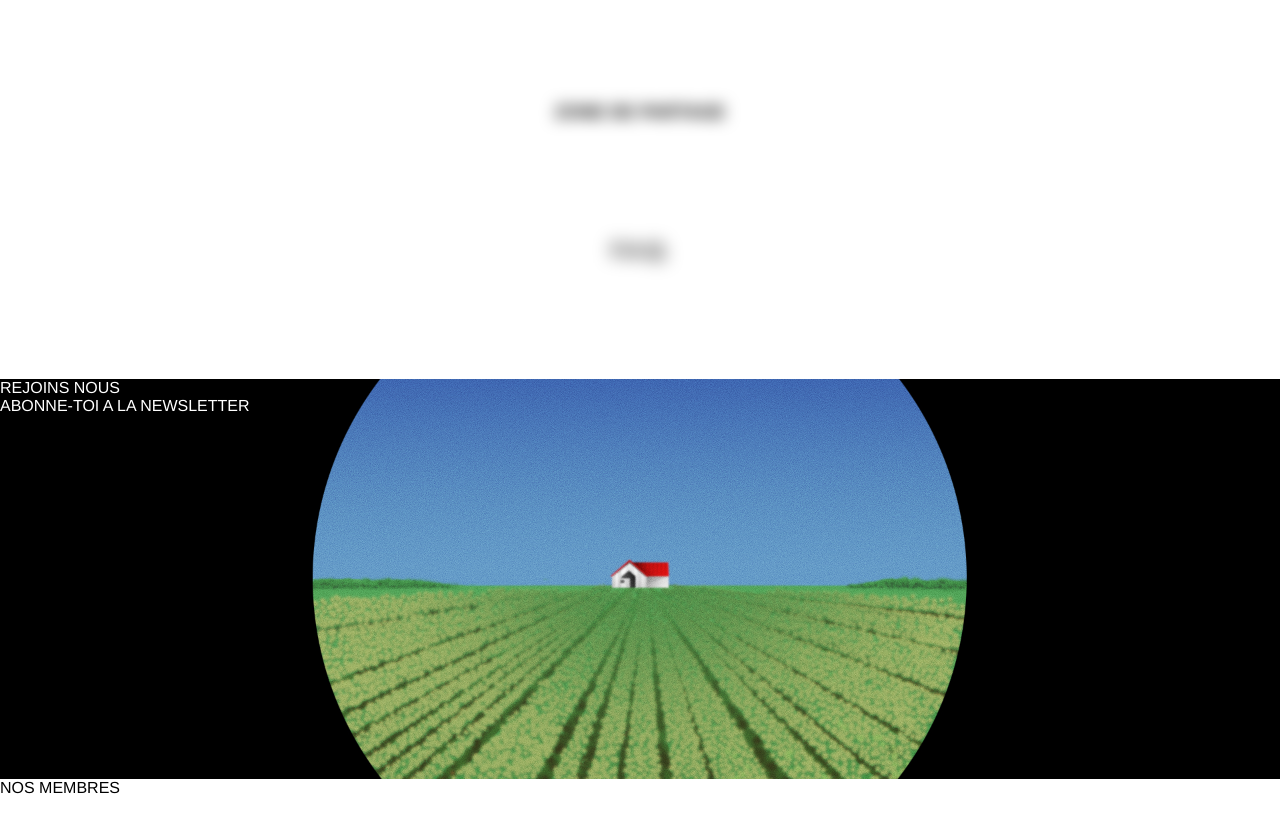
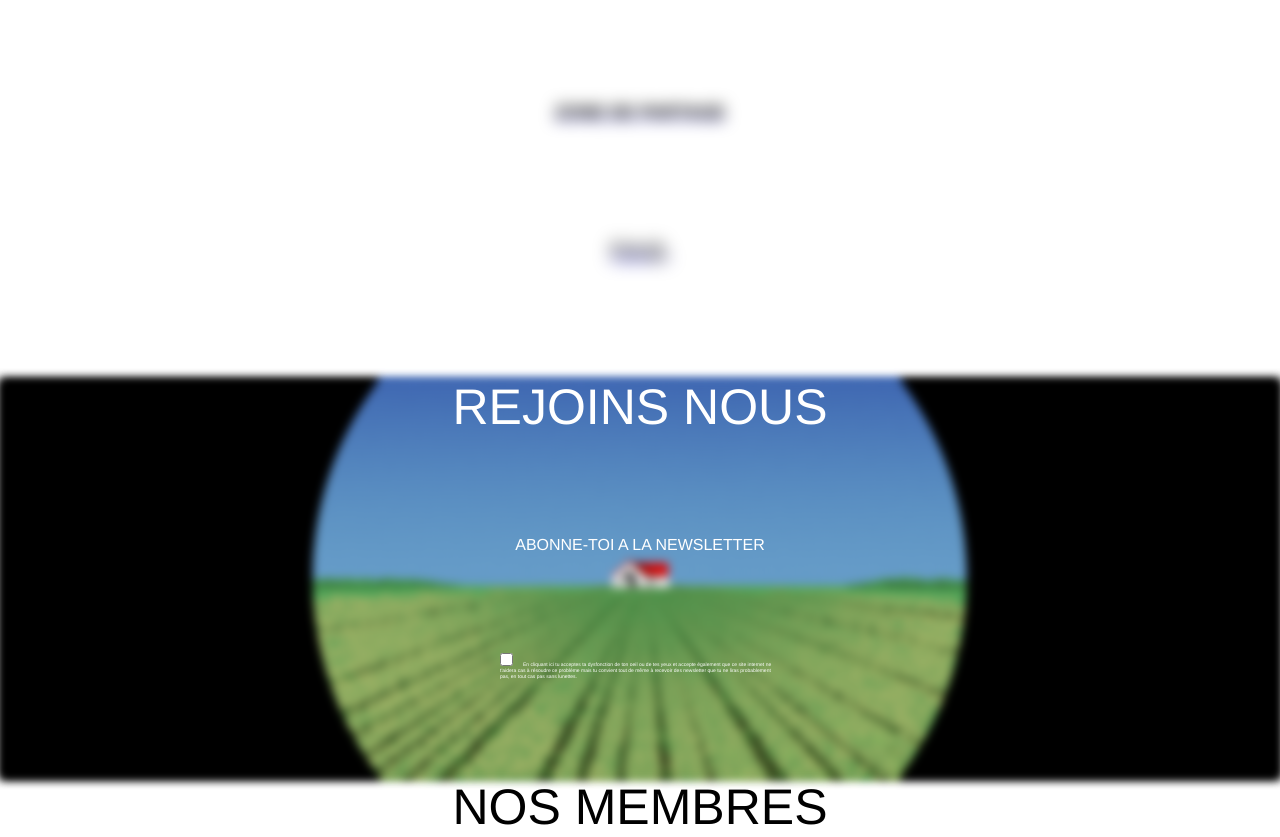
Before and after one commit to Eracom-ID381/cms-site-communaute-ayoamdi, a plain HTML site: page index.html in a window 1280 px wide. Shown: the part 501-1338 px from the top of the page. Before the commit the page ends 1298 px from the top, so only its background shows below. Drawn offline with Linux system fonts and the light colour scheme.

Commit message:
section 2 plus au moins fini
(bloquée)

```diff
--- a/index.html
+++ b/index.html
@@ -23,32 +23,51 @@
 
 
 	<main>
-		<section class="first-section">
+		<section class="first-section active" id="bienvenue">
+			<a href="#bienvenue">
 				<div class="first-line">
 					<div class="text-first-line">BIENVENUE A TOI MYOPE</div>
 				</div>
+			</a>
+			<a href="#rejoinsnous">
 				<div class="second-line">
 					<div class="text-second-line">REJOINS NOUS</div>
 				</div>
+			</a>
+			<a href="#membres">
 				<div class="third-line">
 					<div class="text-third-line">NOS MEMBRES</div>
 				</div>
+			</a>
+			<a href="#partage">
 				<div class="fourth-line">
 					<div class="text-fourth-line">ZONE DE PARTAGE</div>
 				</div>
+			</a>
+			<a href="#faq">
 				<div class="fifth-line">
 					<div class="text-fifth-line">F.A.Q.</div>
 				</div>
+			</a>
 		</section>
 
-		<section class="second-section">
+		<section class="second-section" id="rejoinsnous">
 			<img class="img1" id="img1" src="assets/images/autorefractor-barn.jpg" alt="">
 			<div class="top-text">REJOINS NOUS</div>
-			<caption>ABONNE-TOI A LA NEWSLETTER</caption>
+			<div class="sous-top-text">ABONNE-TOI A LA NEWSLETTER</div>
+
+			<div class="mini-text"> <label class="container"><input type="checkbox"><span class="checkmark"></span></label>En cliquant ici tu acceptes ta dysfonction de ton oeil ou de tes yeux et accepte également que ce site internet ne t'aidera cas
+				à résoudre ce problème mais tu
+				convient tout de même à
+				recevoir des newsletter que tu
+				ne liras probablement pas, en tout cas pas sans lunettes.
+			</div>
+			<img class="img1" id="img1" src="assets/images/autorefractor-barn.jpg" alt="">
+
 			<!--INTEGRER UNE CHECK BOX QUI UNE FOIS CLIQUÉ L'IMAGE EN BG DEVIENDRA NET-->
 		</section>
 
-		<section class="third-section">
+		<section class="third-section" id="membres">
 			<div class="top-text">NOS MEMBRES</div>
 			<section class="col-1">
 				<!--essayer de trouver une façon d'organiser des row pour les images et les caption des images-->
@@ -56,12 +75,12 @@
 			<section class="col-2"></section>
 		</section>
 
-		<section class="fourth-section">
+		<section class="fourth-section" id="partage">
 			<div class="col-1"></div>
 			<div class="col-1"></div>
 		</section>
 
-		<section class="fifth-section">
+		<section class="fifth-section" id="faq">
 			<div class="q-first-line"></div>
 			<div class="a-first-line"></div>
 			<div class="q-second-line"></div>
--- a/sass/_includes/variables.scss
+++ b/sass/_includes/variables.scss
@@ -1,7 +1,5 @@
 // MARGIN + PADDING
 $header-height: 75px;
-$body-padding: 1rem;
-
-// COULEURS
-$primary-color: rgba(0,0,255);
+$body-padding: 1rem; // COULEURS
+$primary-color: black;
 $secondary-color: rgba(255,255,255);
--- a/sass/styles.scss
+++ b/sass/styles.scss
@@ -5,6 +5,10 @@
 	font-family: 'Helvetica Neue';
 	//font-weight: normal;
 	//font-style: normal;
+}
+
+html {
+	scroll-behavior: smooth;
 }
 
 header {
@@ -52,11 +56,13 @@ main {
 	// margin-right: 5rem;
 	// margin-left: 5rem;
 	justify-items: center;
+	color: $primary-color;
 
 	.text-first-line {
 		font-weight: bold;
 		font-size: 70px;
 		filter:blur(5px);
+		color: $primary-color;
 	}
 
 	.text-first-line:hover {
@@ -67,6 +73,8 @@ main {
 		font-weight: bold;
 		font-size: 50px;
 		filter:blur(6px);
+		text-decoration: none;
+		color: $primary-color;
 	}
 
 	.text-second-line:hover {
@@ -77,6 +85,8 @@ main {
 		font-weight: bold;
 		font-size: 30px;
 		filter:blur(7px);
+		color: $primary-color;
+		text-decoration: none;
 	}
 
 	.text-third-line:hover {
@@ -87,6 +97,8 @@ main {
 		font-weight: bold;
 		font-size: 18px;
 		filter:blur(8px);
+		color: $primary-color;
+		text-decoration: none;
 	}
 
 	.text-fourth-line:hover {
@@ -97,6 +109,8 @@ main {
 		font-weight: bold;
 		font-size: 20px;
 		filter:blur(9px);
+		color: $primary-color;
+		text-decoration: none;
 	}
 
 	.text-fifth-line:hover {
@@ -108,6 +122,7 @@ main {
 	width: 100vw;
 	height: 50vh;
 	color: white;
+	display: grid;
 
 	.img1 {
 		object-fit: cover;
@@ -115,7 +130,7 @@ main {
 		height: 50vh;
 		position: absolute;
 		z-index: -1;
-		animation: blur 2s ease;
+		filter:blur(5px);
 	}
 	@keyframes blur {
 		100% {
@@ -126,4 +141,29 @@ main {
 			transform: blur(0px);
 		}
 	}
+
+	.mini-text {
+		margin-left: 500px;
+		margin-right: 500px;
+		font-size: 5px;
+	}
+
+	input:checked .img1 {
+		animation: blur 2s ease;
+	}
+
+	input {}
+
+	.container .checkmark {
+		margin-right: 10px;
+	}
 }
+
+.top-text {
+	text-align: center;
+	font-size: 50px;
+}
+
+.sous-top-text {
+	text-align: center;
+}
```
Also changed, not shown: css/styles.css. Lines whose indentation alone changed are shown as unchanged.
